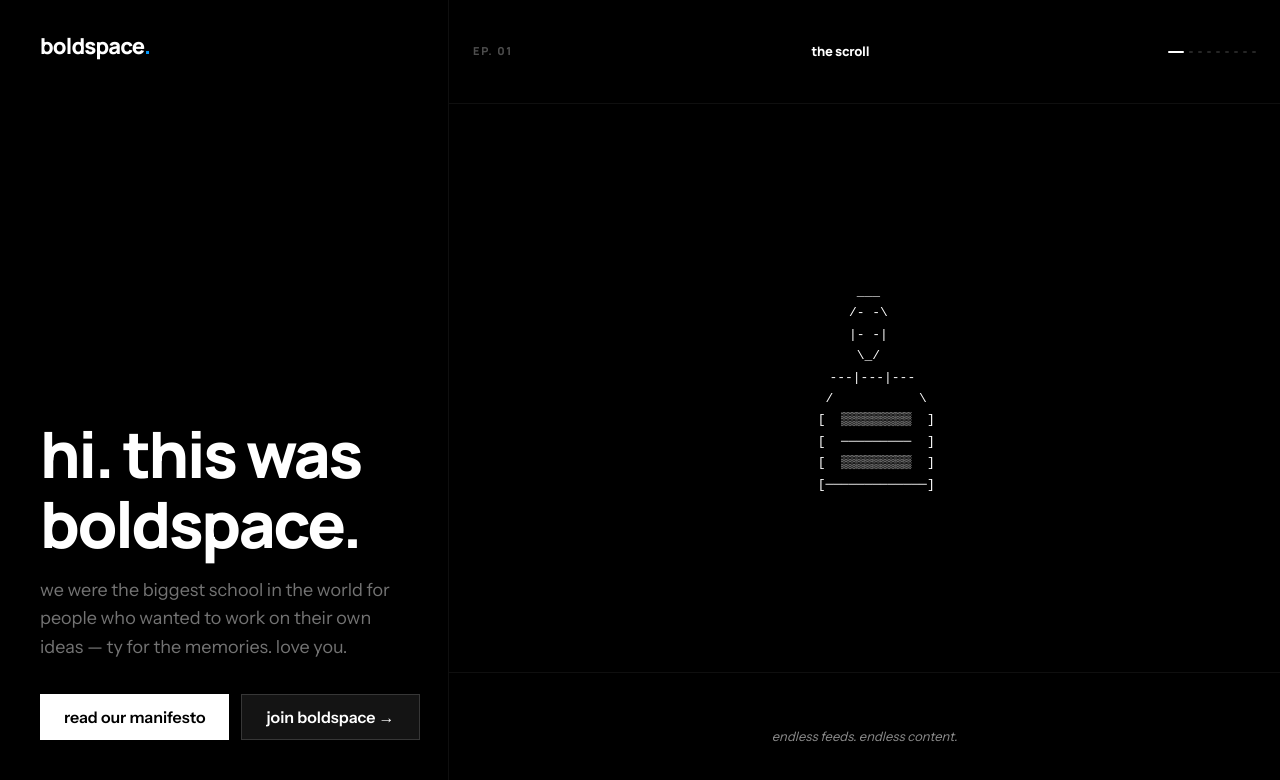
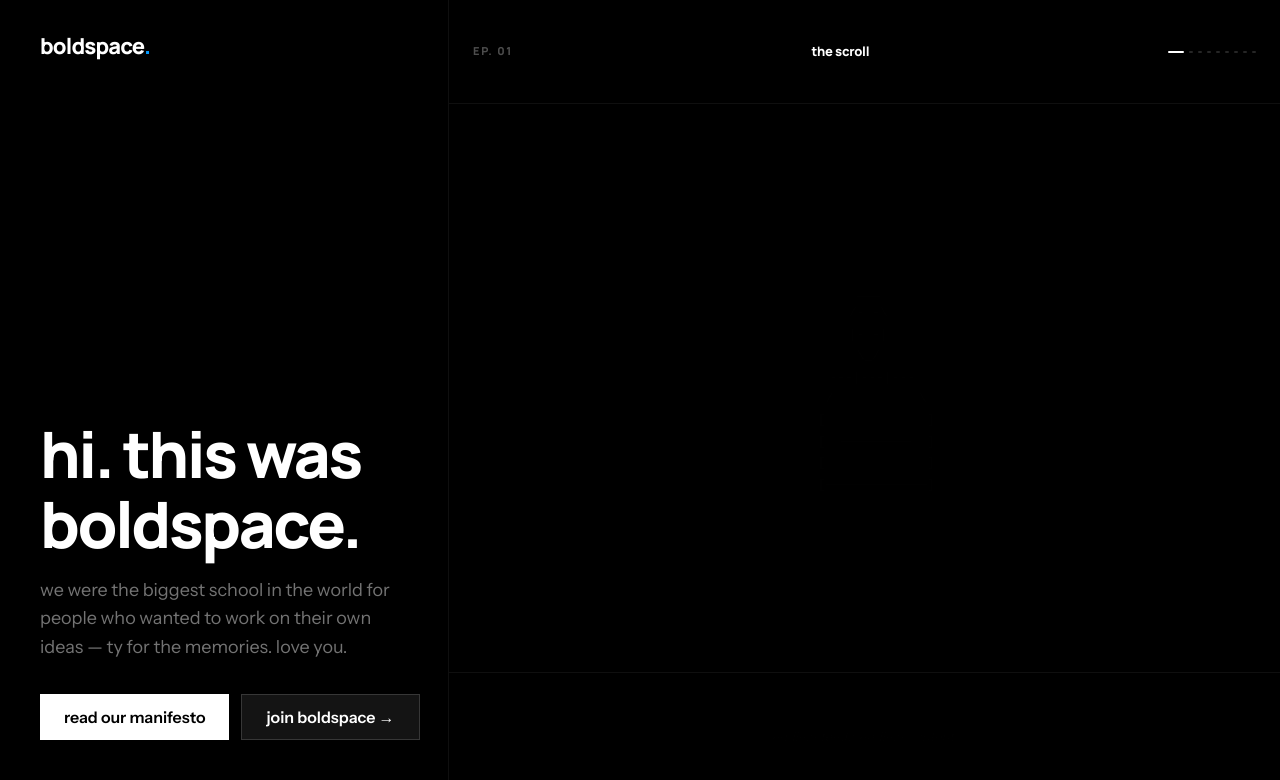
Before and after one commit to MRsanjuedit/buildspace, a Next.js app: page / in a window 1280 px wide. Shown: the top 780 px of the page. Built offline with nearby package versions, Linux system fonts and the light colour scheme.

Commit message:
fix: smooth crossfade animation — no more blinking, proper fade-out/swap/fade-in

```diff
--- a/app/components/AsciiStory.tsx
+++ b/app/components/AsciiStory.tsx
@@ -18,7 +18,7 @@ const SCENES: Scene[] = [
   {
     episode: 'EP. 01',
     title: 'the scroll',
-    frameDuration: 700,
+    frameDuration: 900,
     frames: [
       {
         art: [
@@ -82,7 +82,7 @@ const SCENES: Scene[] = [
           '     /           \\  ',
           '    [ ─────────── ] ',
           '    [             ] ',
-          '    [  "there has ] ',
+          '    [  there has  ] ',
           '    [─to be more"─] ',
           '                    ',
         ],
@@ -93,7 +93,7 @@ const SCENES: Scene[] = [
   {
     episode: 'EP. 02',
     title: 'the idea',
-    frameDuration: 550,
+    frameDuration: 850,
     frames: [
       {
         art: [
@@ -168,7 +168,7 @@ const SCENES: Scene[] = [
   {
     episode: 'EP. 03',
     title: 'the wall',
-    frameDuration: 600,
+    frameDuration: 850,
     frames: [
       {
         art: [
@@ -202,7 +202,7 @@ const SCENES: Scene[] = [
           '    █ TOO EARLY █   ',
           '    ████████████    ',
         ],
-        subtitle: '"you\'re too early. someone already built that."',
+        subtitle: '"you\'re too early. wait until you\'re ready."',
       },
       {
         art: [
@@ -243,7 +243,7 @@ const SCENES: Scene[] = [
   {
     episode: 'EP. 04',
     title: 'the search',
-    frameDuration: 650,
+    frameDuration: 900,
     frames: [
       {
         art: [
@@ -260,7 +260,7 @@ const SCENES: Scene[] = [
           '        |- -|       ',
           '                    ',
         ],
-        subtitle: 'late nights. open tabs. half-finished projects.',
+        subtitle: 'late nights. open tabs.',
       },
       {
         art: [
@@ -301,7 +301,7 @@ const SCENES: Scene[] = [
   {
     episode: 'EP. 05',
     title: 'the signal',
-    frameDuration: 500,
+    frameDuration: 800,
     frames: [
       {
         art: [
@@ -327,12 +327,12 @@ const SCENES: Scene[] = [
           '   █          █     ',
           '   █          █     ',
           '   █          █     ',
-          '   █          █     ',
           '   ████████████     ',
           '                    ',
           '         ___        ',
           '        /o o\\       ',
           '        | ‿ |       ',
+          '                    ',
           '                    ',
         ],
         subtitle: 'WELCOME TO BOLDSPACE.',
@@ -343,13 +343,13 @@ const SCENES: Scene[] = [
           '   ╔══════════════╗  ',
           '   ║              ║  ',
           '   ║  BOLDSPACE.  ║  ',
-          '   ║              ║  ',
           '   ║ BUILD PUBLIC ║  ',
           '   ║ FIND PEOPLE  ║  ',
           '   ║              ║  ',
           '   ╚══════════════╝  ',
           '         ___        ',
           '        /*_*\\       ',
+          '                    ',
           '                    ',
         ],
         subtitle: 'the person clicks.',
@@ -376,7 +376,7 @@ const SCENES: Scene[] = [
   {
     episode: 'EP. 06',
     title: 'the builders',
-    frameDuration: 600,
+    frameDuration: 850,
     frames: [
       {
         art: [
@@ -415,11 +415,11 @@ const SCENES: Scene[] = [
       {
         art: [
           '  [■]──[■]──[■]──[■]',
-          '   |╲   |   |   ╱|  ',
+          '   |\\   |   |   /|  ',
           '  [■]──[■]──[■]──[■]',
-          '   |   ╲|  |╱   |   ',
+          '   |   \\|   |/   |  ',
           '  [■]──[■]──[■]──[■]',
-          '   |  ╱ |   | ╲  |  ',
+          '   |  / |   | \\  |  ',
           '  [■]──[■]──[■]──[■]',
           '                    ',
           '   NO SPECTATORS.   ',
@@ -434,7 +434,7 @@ const SCENES: Scene[] = [
   {
     episode: 'EP. 07',
     title: 'the first build',
-    frameDuration: 600,
+    frameDuration: 800,
     frames: [
       {
         art: [
@@ -455,17 +455,17 @@ const SCENES: Scene[] = [
       },
       {
         art: [
-          '    🚀              ',
-          '       /\\           ',
-          '      /  \\          ',
-          '     / !! \\         ',
-          '    /______\\        ',
-          '    |      |        ',
-          '~~~~|      |~~~~    ',
-          '    |      |        ',
-          ' ┌──┴──────┴──┐     ',
-          ' │  SHIPPED.  │     ',
-          ' └────────────┘     ',
+          '                    ',
+          '         /\\         ',
+          '        /  \\        ',
+          '       / !! \\       ',
+          '      /______\\      ',
+          '      |      |      ',
+          '  ~~~~|      |~~~~  ',
+          '   ┌──┴──────┴──┐   ',
+          '   │  SHIPPED.  │   ',
+          '   └────────────┘   ',
+          '                    ',
           '                    ',
         ],
         subtitle: "it's imperfect. people cheer anyway.",
@@ -476,11 +476,11 @@ const SCENES: Scene[] = [
           '        /*_*\\       ',
           '        \\o/         ',
           '     → → → →        ',
-          '       /   \\        ',
           '                    ',
           '   ✦ CONGRATS! ✦    ',
           '  ✦ FIRST BUILD ✦   ',
           '   ✦ SHIPPED!  ✦    ',
+          '                    ',
           '                    ',
           '                    ',
           '                    ',
@@ -492,7 +492,7 @@ const SCENES: Scene[] = [
   {
     episode: 'EP. 08',
     title: 'the open world',
-    frameDuration: 550,
+    frameDuration: 800,
     frames: [
       {
         art: [
@@ -550,7 +550,7 @@ const SCENES: Scene[] = [
   {
     episode: 'EP. 09',
     title: 'the invitation',
-    frameDuration: 700,
+    frameDuration: 900,
     frames: [
       {
         art: [
@@ -591,10 +591,10 @@ const SCENES: Scene[] = [
           '        ████        ',
           '  ┌─────████─┐      ',
           '  │     ████ │      ',
-          '  │     ████ │      ',
-          '  │     ████ │      ',
-          '  │     ████ │      ',
-          '  │     ████ │      ',
+          '  │  ENTER   │      ',
+          '  │   THE    │      ',
+          '  │  OPEN    │      ',
+          '  │  WORLD   │      ',
           '  └──── ───────┘    ',
           '                    ',
           '         ___        ',
@@ -607,11 +607,11 @@ const SCENES: Scene[] = [
         art: [
           '       ░░░░░░░      ',
           '  ┌────░░░░░░░─┐    ',
-          '  │    ░ ENTER ░│    ',
-          '  │    ░  THE  ░│    ',
-          '  │    ░  OPEN ░│    ',
-          '  │    ░ WORLD ░│    ',
-          '  │    ░░░░░░░  │    ',
+          '  │    ░ ENTER ░│   ',
+          '  │    ░  THE  ░│   ',
+          '  │    ░  OPEN ░│   ',
+          '  │    ░ WORLD ░│   ',
+          '  │    ░░░░░░░  │   ',
           '  └──── ───────┘    ',
           '                    ',
           '           ▌        ',
@@ -624,72 +624,80 @@ const SCENES: Scene[] = [
   },
 ];
 
+const FADE_DURATION = 200; // ms for crossfade
+
 export default function AsciiStory() {
   const [sceneIndex, setSceneIndex] = useState(0);
   const [frameIndex, setFrameIndex] = useState(0);
-  const [sceneVisible, setSceneVisible] = useState(true);
-  const [subtitleVisible, setSubtitleVisible] = useState(false);
+  const [artOpacity, setArtOpacity] = useState(1);
+  const [subtitleOpacity, setSubtitleOpacity] = useState(1);
+  const [sceneOpacity, setSceneOpacity] = useState(1);
+
+  // Store displayed content separately so we swap AFTER fade-out
+  const [displayedArt, setDisplayedArt] = useState(SCENES[0].frames[0].art);
+  const [displayedSubtitle, setDisplayedSubtitle] = useState(SCENES[0].frames[0].subtitle);
+
   const timers = useRef<ReturnType<typeof setTimeout>[]>([]);
-  const frameInterval = useRef<ReturnType<typeof setInterval> | null>(null);
+  const frameTimer = useRef<ReturnType<typeof setInterval> | null>(null);
 
   const clear = () => {
     timers.current.forEach(clearTimeout);
     timers.current = [];
-    if (frameInterval.current) clearInterval(frameInterval.current);
+    if (frameTimer.current) clearInterval(frameTimer.current);
   };
 
   const after = (fn: () => void, ms: number) => {
     const t = setTimeout(fn, ms);
     timers.current.push(t);
-    return t;
   };
 
-  const scene = SCENES[sceneIndex];
-  const frame = scene.frames[frameIndex];
+  // Smooth crossfade to a new frame
+  const crossfadeToFrame = (newArt: string[], newSubtitle: string) => {
+    // fade out
+    setArtOpacity(0);
+    setSubtitleOpacity(0);
+    after(() => {
+      // swap content while invisible
+      setDisplayedArt(newArt);
+      setDisplayedSubtitle(newSubtitle);
+      // fade in
+      setArtOpacity(1);
+      setSubtitleOpacity(1);
+    }, FADE_DURATION);
+  };
 
   useEffect(() => {
     clear();
-    setSceneVisible(false);
+
+    const scene = SCENES[sceneIndex];
+    let fi = 0;
+
+    // show first frame immediately
+    crossfadeToFrame(scene.frames[0].art, scene.frames[0].subtitle);
     setFrameIndex(0);
-    setSubtitleVisible(false);
 
-    after(() => {
-      setSceneVisible(true);
-      after(() => setSubtitleVisible(true), 300);
-
-      // animate frames
-      let fi = 0;
-      frameInterval.current = setInterval(() => {
+    // cycle frames
+    frameTimer.current = setInterval(() => {
       fi = (fi + 1) % scene.frames.length;
       setFrameIndex(fi);
-        setSubtitleVisible(false);
-        setTimeout(() => setSubtitleVisible(true), 150);
-      }, scene.frameDuration * scene.frames.length);
+      crossfadeToFrame(scene.frames[fi].art, scene.frames[fi].subtitle);
+    }, scene.frameDuration);
 
-    }, 200);
-
-    // advance to next scene
-    const sceneDuration = scene.frameDuration * scene.frames.length * 3 + 1500;
+    // advance scene
+    const totalDuration = scene.frameDuration * scene.frames.length * 3 + 1000;
     after(() => {
-      setSceneVisible(false);
+      // fade out whole scene
+      setSceneOpacity(0);
       after(() => {
         setSceneIndex(p => (p + 1) % SCENES.length);
-      }, 600);
-    }, sceneDuration);
+        setSceneOpacity(1);
+      }, 500);
+    }, totalDuration);
 
     return clear;
   }, [sceneIndex]); // eslint-disable-line
 
-  // Frame-level animation independent of scene
-  useEffect(() => {
-    if (!sceneVisible) return;
-    const interval = setInterval(() => {
-      setSubtitleVisible(false);
-      setFrameIndex(p => (p + 1) % scene.frames.length);
-      setTimeout(() => setSubtitleVisible(true), 150);
-    }, scene.frameDuration);
-    return () => clearInterval(interval);
-  }, [sceneVisible, sceneIndex]); // eslint-disable-line
+  const scene = SCENES[sceneIndex];
 
   return (
     <div style={{
@@ -699,19 +707,11 @@ export default function AsciiStory() {
       display: 'flex',
       flexDirection: 'column',
       overflow: 'hidden',
-      position: 'relative',
+      opacity: sceneOpacity,
+      transition: `opacity 0.5s ease`,
     }}>
-      <style>{`
-        @keyframes fadeIn { from { opacity:0 } to { opacity:1 } }
-        @keyframes slideUp {
-          from { opacity:0; transform:translateY(8px); }
-          to   { opacity:1; transform:translateY(0); }
-        }
-        .scene-fade { animation: fadeIn 0.5s ease forwards; }
-        .sub-slide  { animation: slideUp 0.25s ease forwards; }
-      `}</style>
 
-      {/* ── Top letterbox bar */}
+      {/* ── Top bar */}
       <div style={{
         height: '13%',
         backgroundColor: '#000',
@@ -729,8 +729,6 @@ export default function AsciiStory() {
           letterSpacing: '0.15em',
           color: 'rgba(255,255,255,0.3)',
           textTransform: 'uppercase',
-          opacity: sceneVisible ? 1 : 0,
-          transition: 'opacity 0.4s ease',
         }}>
           {scene.episode}
         </span>
@@ -741,39 +739,31 @@ export default function AsciiStory() {
           letterSpacing: '-0.02em',
           color: '#fff',
           textTransform: 'lowercase',
-          opacity: sceneVisible ? 1 : 0,
-          transition: 'opacity 0.4s ease 0.1s',
         }}>
           {scene.title}
         </span>
-        {/* Progress dots */}
         <div style={{ display: 'flex', gap: '5px', alignItems: 'center' }}>
           {SCENES.map((_, i) => (
             <div key={i} style={{
               width: i === sceneIndex ? '16px' : '4px',
               height: '2px',
               backgroundColor: i === sceneIndex ? '#fff' : 'rgba(255,255,255,0.15)',
-              transition: 'all 0.4s ease',
+              transition: 'all 0.5s ease',
               borderRadius: '1px',
             }} />
           ))}
         </div>
       </div>
 
-      {/* ── Main film frame */}
+      {/* ── Main frame */}
       <div style={{
         flex: 1,
         display: 'flex',
         alignItems: 'center',
         justifyContent: 'center',
         padding: '8px 16px',
-        opacity: sceneVisible ? 1 : 0,
-        transition: 'opacity 0.5s ease',
       }}>
-        <pre
-          key={`${sceneIndex}-${frameIndex}`}
-          className="scene-fade"
-          style={{
+        <pre style={{
           fontFamily: "'Courier New', 'Lucida Console', monospace",
           fontSize: '13px',
           lineHeight: 1.65,
@@ -782,13 +772,14 @@ export default function AsciiStory() {
           textAlign: 'center',
           userSelect: 'none',
           whiteSpace: 'pre',
-          }}
-        >
-          {frame.art.join('\n')}
+          opacity: artOpacity,
+          transition: `opacity ${FADE_DURATION}ms ease`,
+        }}>
+          {displayedArt.join('\n')}
         </pre>
       </div>
 
-      {/* ── Bottom letterbox bar — subtitles */}
+      {/* ── Bottom subtitle bar */}
       <div style={{
         height: '16%',
         backgroundColor: '#000',
@@ -799,11 +790,7 @@ export default function AsciiStory() {
         flexShrink: 0,
         borderTop: '1px solid rgba(255,255,255,0.06)',
       }}>
-        {subtitleVisible && sceneVisible && (
-          <p
-            key={`sub-${sceneIndex}-${frameIndex}`}
-            className="sub-slide"
-            style={{
+        <p style={{
           fontFamily: "'Instrument Sans', sans-serif",
           fontWeight: 400,
           fontStyle: 'italic',
@@ -812,11 +799,11 @@ export default function AsciiStory() {
           color: 'rgba(255,255,255,0.55)',
           textAlign: 'center',
           margin: 0,
-            }}
-          >
-            {frame.subtitle}
+          opacity: subtitleOpacity,
+          transition: `opacity ${FADE_DURATION}ms ease`,
+        }}>
+          {displayedSubtitle}
         </p>
-        )}
       </div>
     </div>
   );
```
Lines whose indentation alone changed are shown as unchanged.
